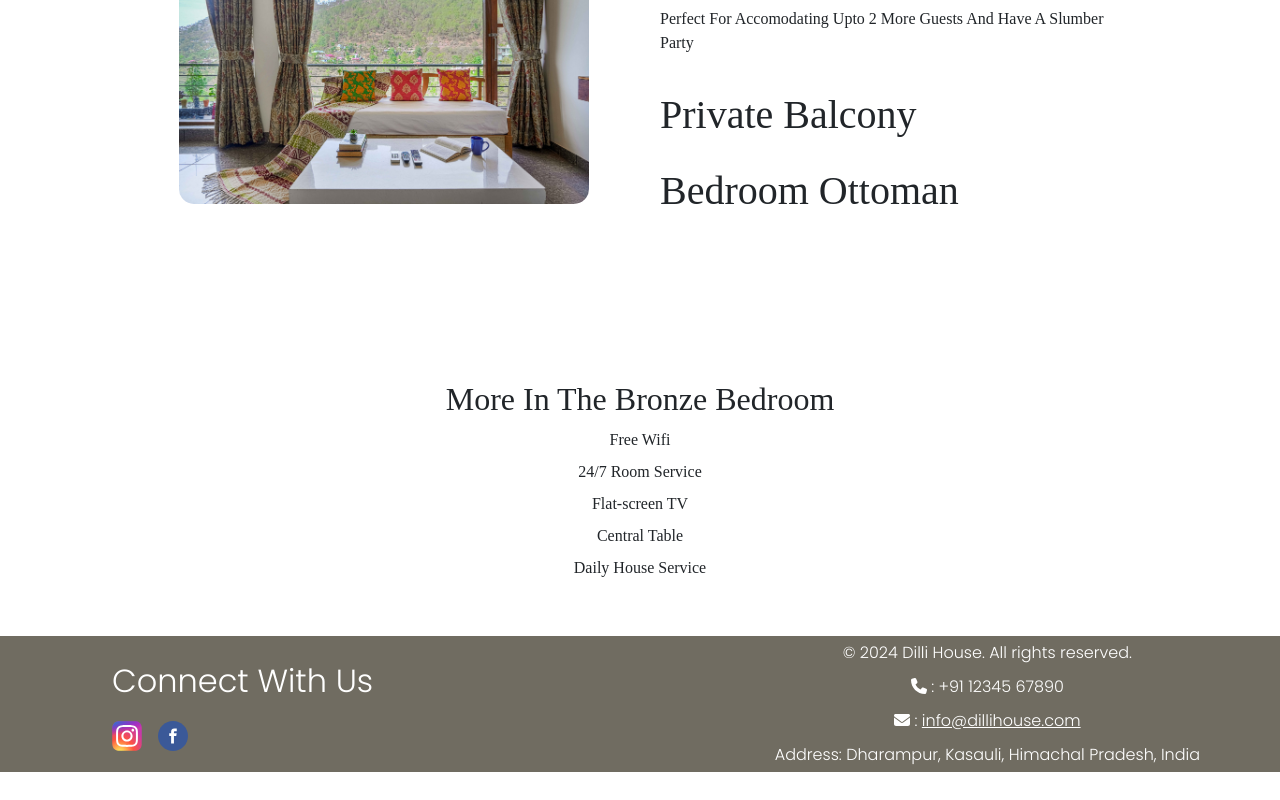
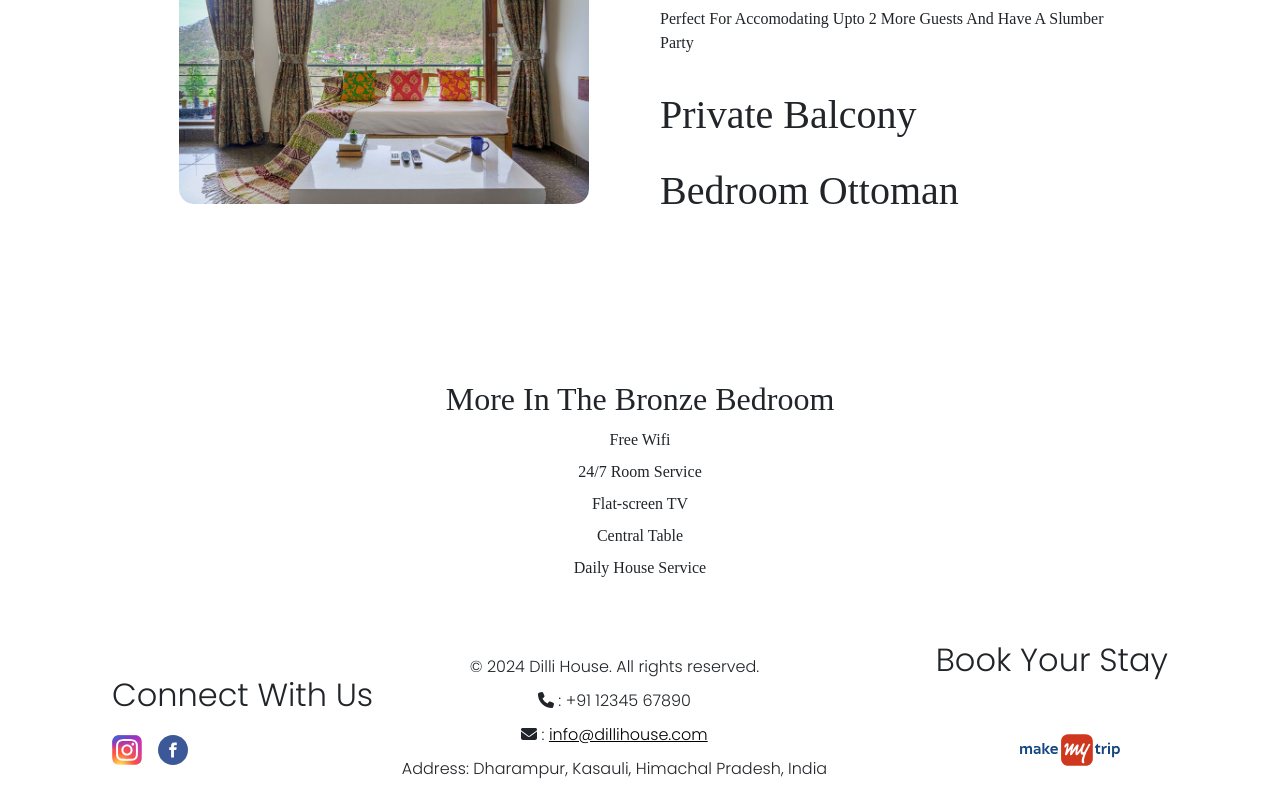
Before and after one commit to karma1505/website, a React (Create React App) app: page /bronze in a window 1280 px wide. Shown: the part 1074-1874 px from the top of the page. Before the commit the page ends 1846 px from the top, so only its background shows below. Built offline with nearby package versions, Linux system fonts and the light colour scheme; a web font is replaced by a local one.

Commit message:
footer booking added

```diff
--- a/src/App.css
+++ b/src/App.css
@@ -294,9 +294,9 @@
 
 //FOOTER//
 .footer {
-  padding: 20px;/* Optional gradient */
-  background-color: #706C61; /* Fallback color */
-  color: white; /* Ensure text is readable */
+  padding: 20px;
+  background-color: #706C61;
+  color: white;
 }
 
 .footer-container {
@@ -314,7 +314,7 @@
   display: flex;
   flex-direction: column;
   justify-content: center;
-  align-items: left;
+  align-items: flex-start;
   margin-left: 7rem;
 }
 
@@ -325,7 +325,7 @@
 
 .social-icons {
   display: flex;
-  gap: 1rem; /* Adjust the spacing between icons */
+  gap: 1rem;
 }
 
 .social-logo {
@@ -335,29 +335,54 @@
 }
 
 .center-content {
-  display: flex; /* Ensure flexbox is applied */
-  flex-direction: column; /* Stack items vertically */
-  align-items: center; /* Align items to the right */
-  text-align: center; /* Align text to the right */
-  margin-right: 5rem; /* Add margin to the right */
+  display: flex;
+  flex-direction: column;
+  align-items: center;
+  text-align: center;
+  margin-right: 5rem;
 }
 
 .center-content p {
   margin: 5px 0;
 }
-.mail{
-  color:white;
+
+.mail {
+  color: black;
 }
+
+.right-content {
+  display: flex;
+  flex-direction: column;
+  align-items: flex-end;
+  margin-right: 7rem;
+}
+
+.book-stay-para {
+  font-size: 32px;
+}
+
+.book-stay {
+  display: flex;
+  gap: 1rem;
+}
+
+.makemytrip-logo {
+  width: 100px;
+  height: 100px;
+  margin-right: 6vh;
+}
+
 @media (max-width: 768px) {
   .footer-container {
     flex-direction: column;
     align-items: center;
   }
 
-  .center-content {
-    align-items: center; /* Center align for smaller screens */
-    text-align: center; /* Center text for smaller screens */
-    margin-right: 0; /* Remove right margin for smaller screens */
+  .left-content, .center-content, .right-content {
+    margin-left: 0;
+    margin-right: 0;
+    align-items: center;
+    text-align: center;
     margin-top: 20px;
   }
 }
--- a/src/Components/Footer.jsx
+++ b/src/Components/Footer.jsx
@@ -4,11 +4,11 @@ import { FontAwesomeIcon } from '@fortawesome/react-fontawesome';
 import { faPhone, faEnvelope } from '@fortawesome/free-solid-svg-icons';
 import instalogo from '../Media/instalogo.svg';
 import facebooklogo from '../Media/facebooklogo.svg';
-
+import makemytriplogo from '../Media/mmtlogo.svg';
 
 const Footer = () => {
   return (
-    <footer className="footer" style={{ backgroundColor: '#706C61', color:'white' }}>
+    <footer className="footer">
       <div className="footer-container">
         <div className="left-content">
           <p className="social-para">
@@ -23,11 +23,23 @@ const Footer = () => {
             </a>
           </div>
         </div>
+
         <div className="center-content">
           <p>&copy; 2024 Dilli House. All rights reserved.</p>
           <p><FontAwesomeIcon icon={faPhone} /> : +91 12345 67890</p>
           <p><FontAwesomeIcon icon={faEnvelope} /> : <a href="mailto:info@dillihouse.com" className='mail'>info@dillihouse.com</a></p>
           <p>Address: Dharampur, Kasauli, Himachal Pradesh, India</p>
+        </div>
+
+        <div className="right-content">
+          <p className="book-stay-para">
+            Book Your Stay
+          </p>
+          <div className="book-stay">
+            <a href="https://www.makemytrip.com/hotels/dilli_villa_3bhk_swimming_pool_jacuzzi_and_home_theatre-details-kasauli.html" target="_blank" rel="noopener noreferrer">
+              <img src={makemytriplogo} alt="MakeMyTrip" className="makemytrip-logo" />
+            </a>
+          </div>
         </div>
       </div>
     </footer>
```
Also changed, not shown: src/Media/mmtlogo.svg (added).
